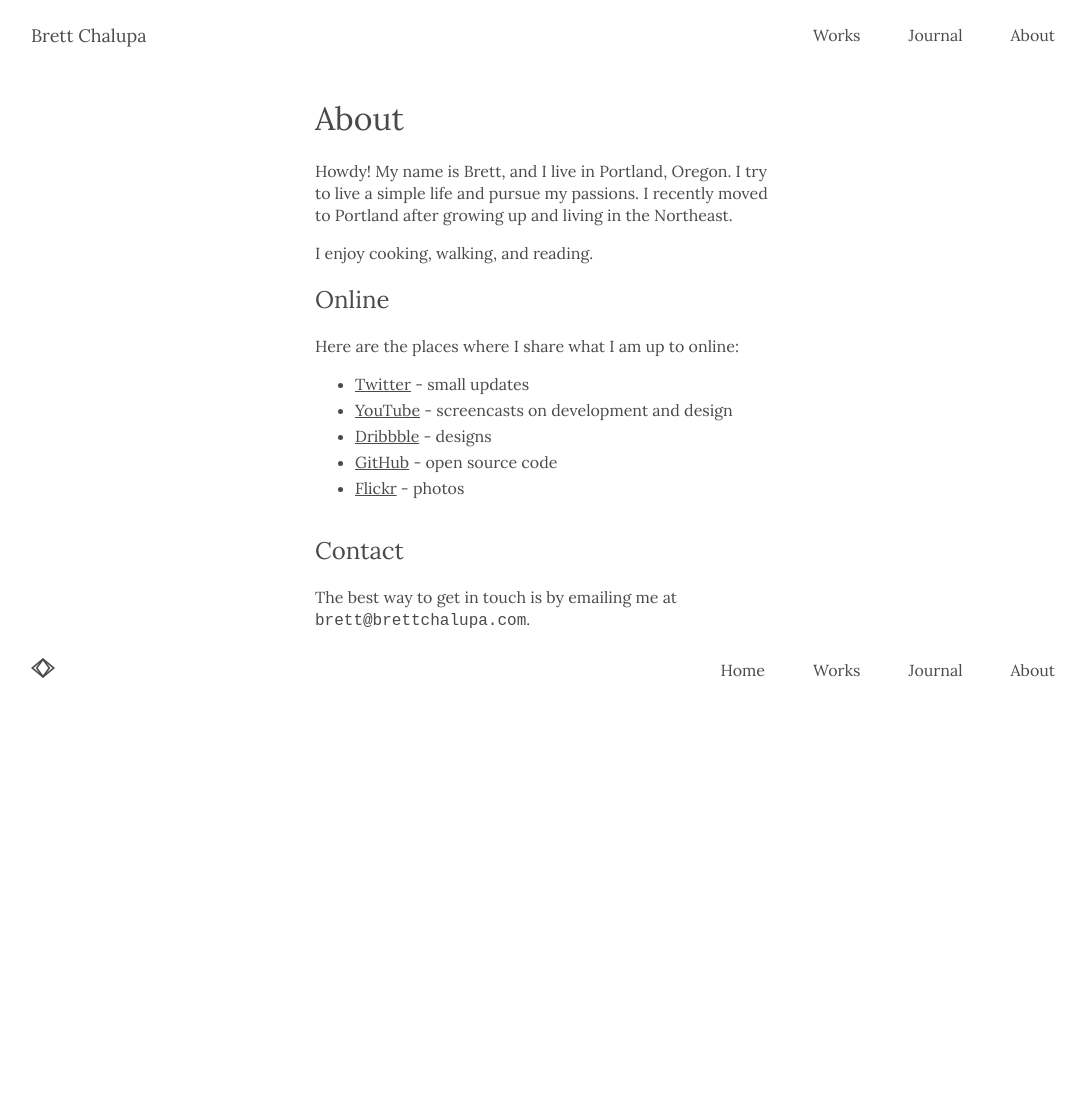
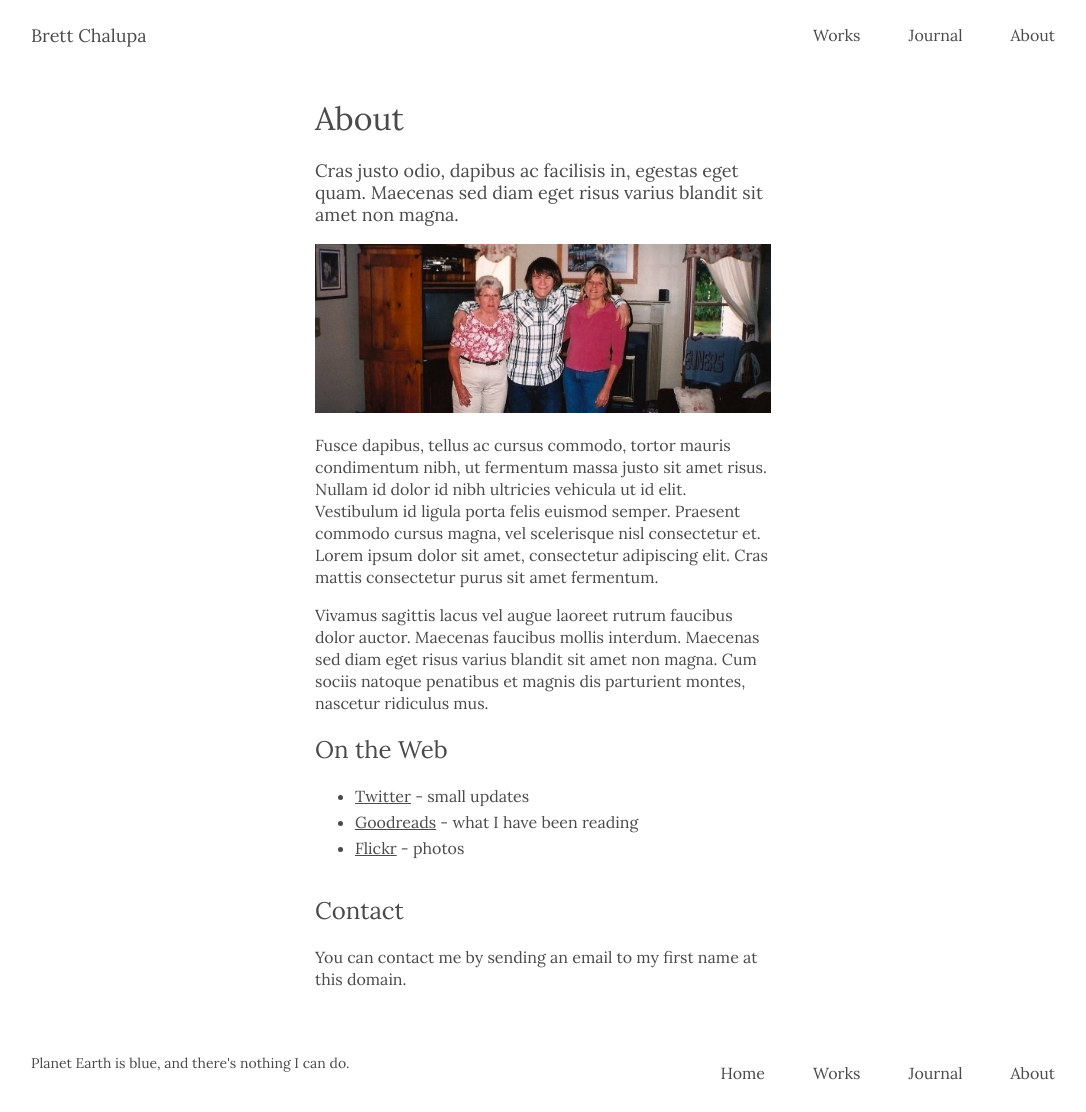
Before and after one commit to brettchalupa/brettchalupa.github.io, a Jekyll site: the page built from about.md, in a window 1280 px wide. Shown: the whole page, without its empty margins (97-1183 px from the left). Built offline with Jekyll 4.4.1, drawn with Linux system fonts in a browser that asks for light colours; a script that is not in the unit is left out; before the commit the page ends 900 px from its top, so only the background shows below that.

Commit message:
Glob commit of progress
This is a lazy commit of a bunch of progress of styling and adding the
needed pages for the new design.

```diff
--- a/_config.yml
+++ b/_config.yml
@@ -23,7 +23,8 @@ defaults:
   values:
     layout: post
     description:
-description: 'Storyteller'
+description: 'Writer'
+status: "Currently working on Aperture"
 url: http://www.brettchalupa.com
 logo: "/img/brett_chalupa.jpg"
 twitter:
--- a/_includes/emblem.html
+++ /dev/null
@@ -1 +0,0 @@
-<img src='/img/emblem.svg' class='emblem'>
--- a/_includes/footer.html
+++ b/_includes/footer.html
@@ -1,6 +1,6 @@
 <footer>
   <div class='colophon'>
-    {% include emblem.html %}
+    <p class='small'>Planet Earth is blue, and there's nothing I can do.</p>
   </div>
 
   <ul class="nav">
--- a/_sass/layout.scss
+++ b/_sass/layout.scss
@@ -28,6 +28,16 @@ p, ul, ol, li, span, blockquote, small {
   font-weight: 400;
   font-size: 16px;
   line-height: 22px;
+}
+
+p {
+  &.intro {
+    font-size: 18px;
+  }
+
+  &.small {
+    font-size: 14px;
+  }
 }
 
 a {
@@ -91,10 +101,6 @@ img {
   margin: 0 auto;
 }
 
-.emblem {
-  max-width: 200px;
-}
-
 // Header & Footer
 
 header,
@@ -148,14 +154,18 @@ footer {
   }
 }
 
-.colophon {
-  .emblem {
-    max-width: 24px;
-  }
-}
-
 // Content
 
 .content {
-  margin-top: $spacing-unit;
+  margin: $spacing-unit auto;
 }
+
+// Page Layouts
+
+//// Home
+
+#home {
+  .intro {
+    text-align: center;
+  }
+}
--- a/about.md
+++ b/about.md
@@ -1,27 +1,36 @@
 ---
 title: About
 permalink: "/about/"
-description: Info about Brett and how to get in touch.
+description: Information about Brett and how to get in touch.
 layout: default
 ---
 
 # About
 
-Howdy! My name is Brett, and I live in Portland, Oregon. I try to live a simple life and pursue my passions. I recently moved to Portland after growing up and living in the Northeast.
+<p class='intro'>Cras justo odio, dapibus ac facilisis in, egestas eget
+quam. Maecenas sed diam eget risus varius blandit sit amet non magna.</p>
 
-I enjoy cooking, walking, and reading.
+![Photo of Brett, his mother, and his grandmother](/img/brett_about.jpg)
 
-## Online
+Fusce dapibus, tellus ac cursus commodo, tortor mauris condimentum nibh,
+ut fermentum massa justo sit amet risus. Nullam id dolor id nibh
+ultricies vehicula ut id elit. Vestibulum id ligula porta felis euismod
+semper. Praesent commodo cursus magna, vel scelerisque nisl consectetur
+et. Lorem ipsum dolor sit amet, consectetur adipiscing elit. Cras mattis
+consectetur purus sit amet fermentum.
 
-Here are the places where I share what I am up to online:
+Vivamus sagittis lacus vel augue laoreet rutrum faucibus dolor auctor.
+Maecenas faucibus mollis interdum. Maecenas sed diam eget risus varius
+blandit sit amet non magna. Cum sociis natoque penatibus et magnis dis
+parturient montes, nascetur ridiculus mus.
+
+## On the Web
 
 - [Twitter](https://twitter.com/brettchalupa) - small updates
-- [YouTube](https://www.youtube.com/channel/UCY3iHJtwVmPlwQOgTvh0H5g) - screencasts on development and design
-- [Dribbble](https://dribbble.com/brettchalupa) - designs
-- [GitHub](https://github.com/brettchalupa) - open source code
+- [Goodreads](https://www.goodreads.com/brettchalupa) - what I have been
+  reading
 - [Flickr](https://www.flickr.com/photos/brettchalupa/) - photos
 
 ## Contact
 
-The best way to get in touch is by emailing me at
-`brett@brettchalupa.com`.
+You can contact me by sending an email to my first name at this domain.
```
Also changed, not shown: index.html (+9 -6 lines), journal.html (added, +32 -0 lines), img/brett_about.jpg (added), img/emblem.svg (deleted).
